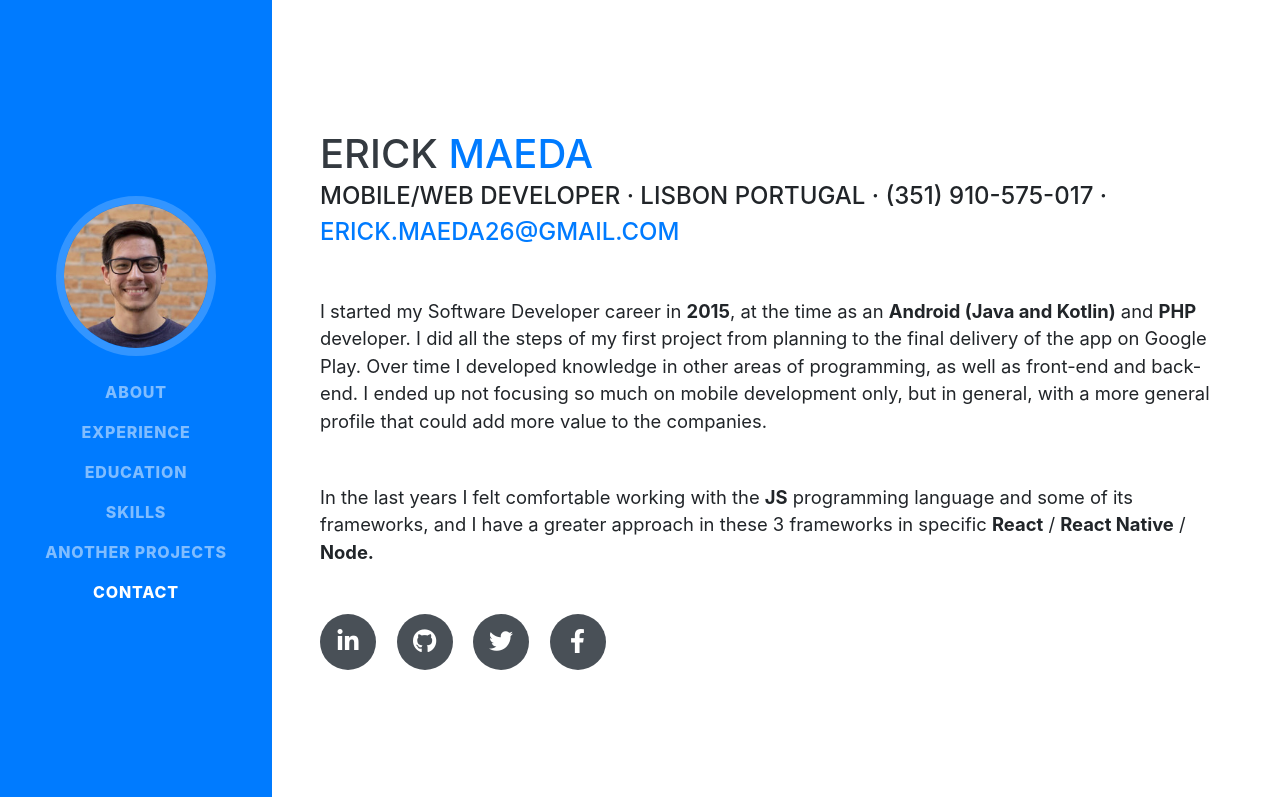
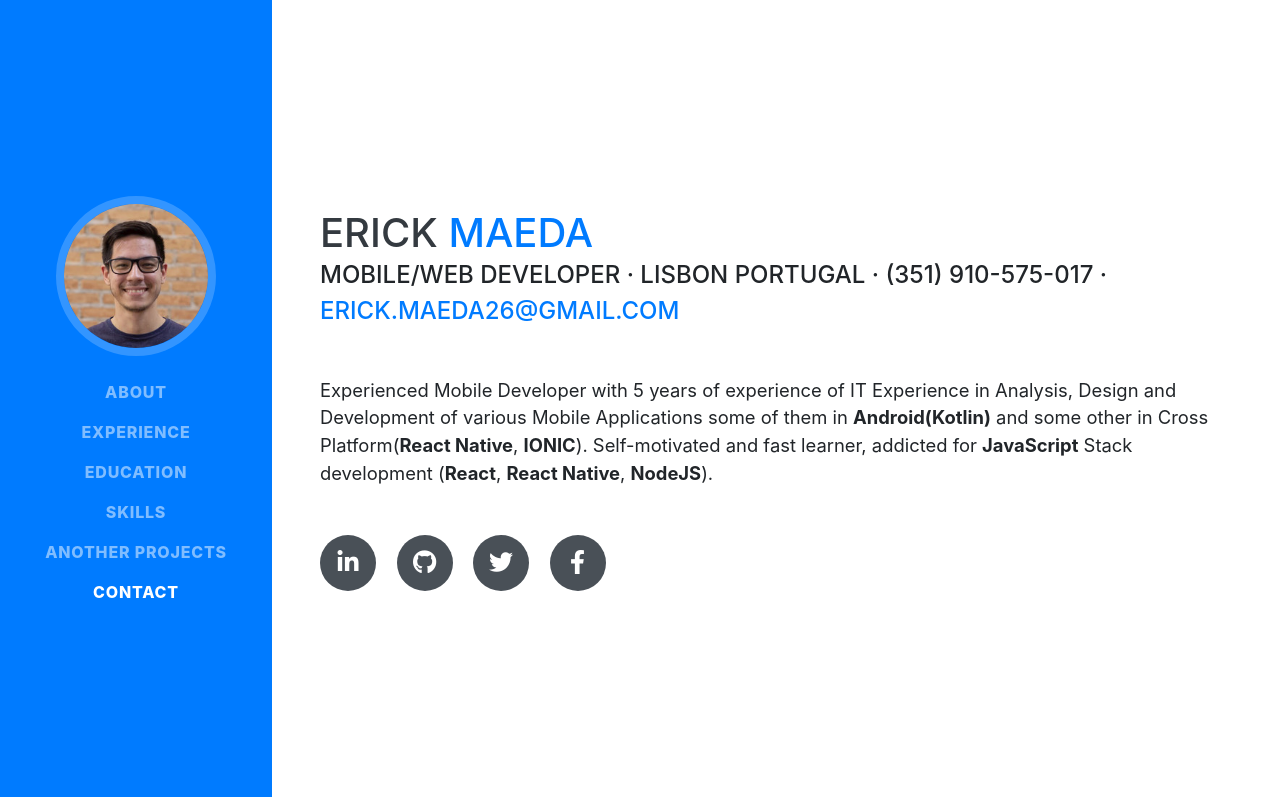
Before and after one commit to ErickMaeda/erickmaeda.github.io, a website with bundled scripts: page public/index.html in a window 1280 px wide. Shown: the top 797 px of the page. Built offline with nearby package versions, Linux system fonts and the light colour scheme; a web font is replaced by a local one.

Commit message:
- Changed summary

```diff
--- a/public/index.html
+++ b/public/index.html
@@ -87,15 +87,12 @@
         <div class="subheading mb-5">Mobile/Web Developer · Lisbon Portugal · (351) 910-575-017 ·
           <a href="mailto:erick.maeda26@gmail.com">erick.maeda26@gmail.com</a>
         </div>
-        <p class="lead mb-5">I started my Software Developer career in <b>2015</b>, at the time as an <b>Android (Java
-            and Kotlin)</b> and <b>PHP</b> developer. I did all the steps of my first project from planning to the final
-          delivery of the app on Google Play. Over time I developed knowledge in other areas of programming, as well as
-          front-end and back-end. I ended up not focusing so much on mobile development only, but in general, with a
-          more general profile that could add more value to the companies.</p>
-        <p class="lead mb-5">In the last years I felt comfortable working with the <b>JS</b> programming language and
-          some of its
-          frameworks, and I have a greater approach in these 3 frameworks in specific <b>React</b> / <b>React Native</b>
-          / <b>Node.</b></p>
+        <p class="lead mb-5">
+          Experienced Mobile Developer with 5 years of experience of IT Experience in Analysis, Design and Development
+          of various Mobile Applications some of them in <b>Android(Kotlin)</b> and some other in Cross Platform(<b>React Native</b>,
+          <b>IONIC</b>). Self-motivated and fast learner, addicted for <b>JavaScript</b> Stack development (<b>React</b>, <b>React Native</b>,
+          <b>NodeJS</b>).
+        </p>
         <div class="social-icons">
           <a href="https://www.linkedin.com/in/erickmaeda/" id="link-linkedin" target="_blank">
             <i class="fab fa-linkedin-in"></i>
@@ -129,11 +126,10 @@
             <p>
               <p>
                 <b>About the project</b>
-                <a href="https://www.edp.pt/particulares/servicos/mobilidade-eletrica/"
-                  target="_blank">EDP
+                <a href="https://www.edp.pt/particulares/servicos/mobilidade-eletrica/" target="_blank">EDP
                   - EV.X</a>
-                  Through the analysis of the trips made in a combustion engine car, it's simulated the use of an electric
-                  car, letting you know the benefits.
+                Through the analysis of the trips made in a combustion engine car, it's simulated the use of an electric
+                car, letting you know the benefits.
               </p>
               <p><b>About the feature - </b> Changes for EDP EV.X to fit with Brazil usage.</p>
               <p><b>Project Role - </b> Android Developer | PHP Developer | Node Developer</p>
```
